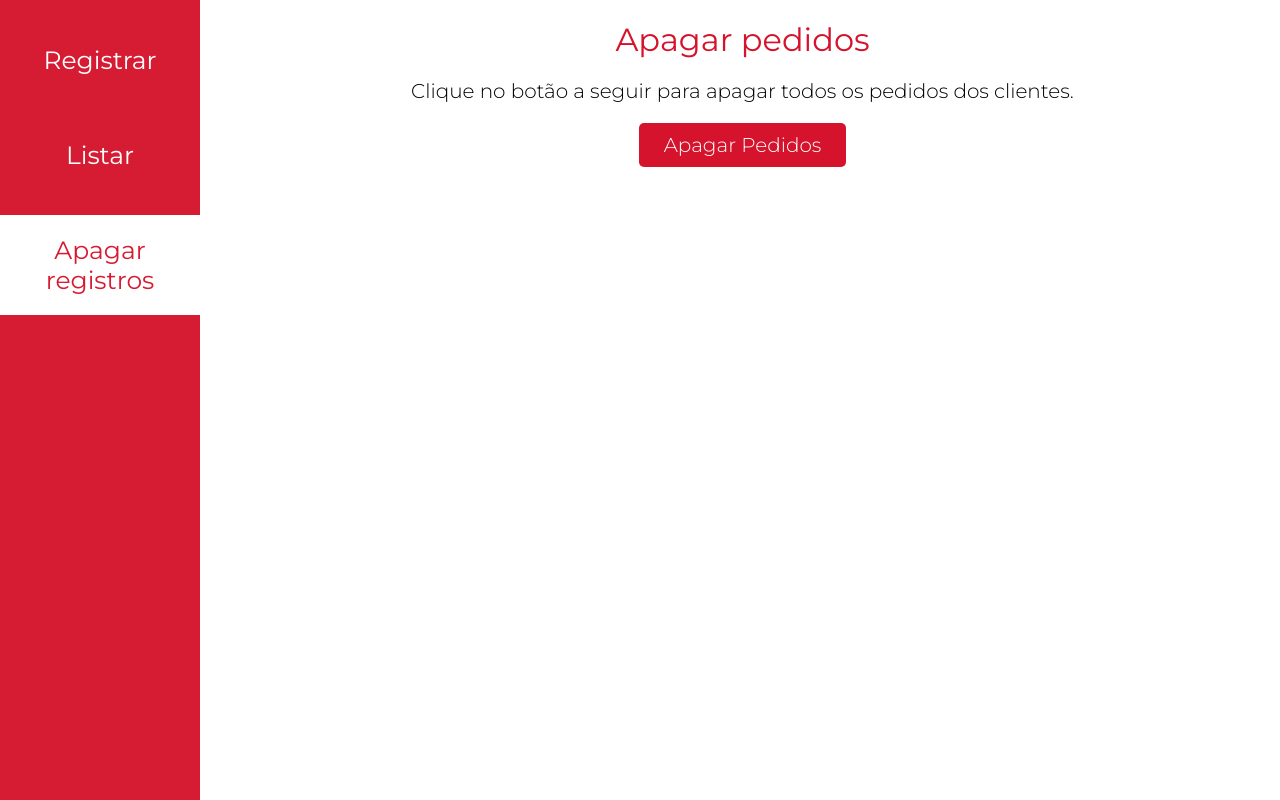
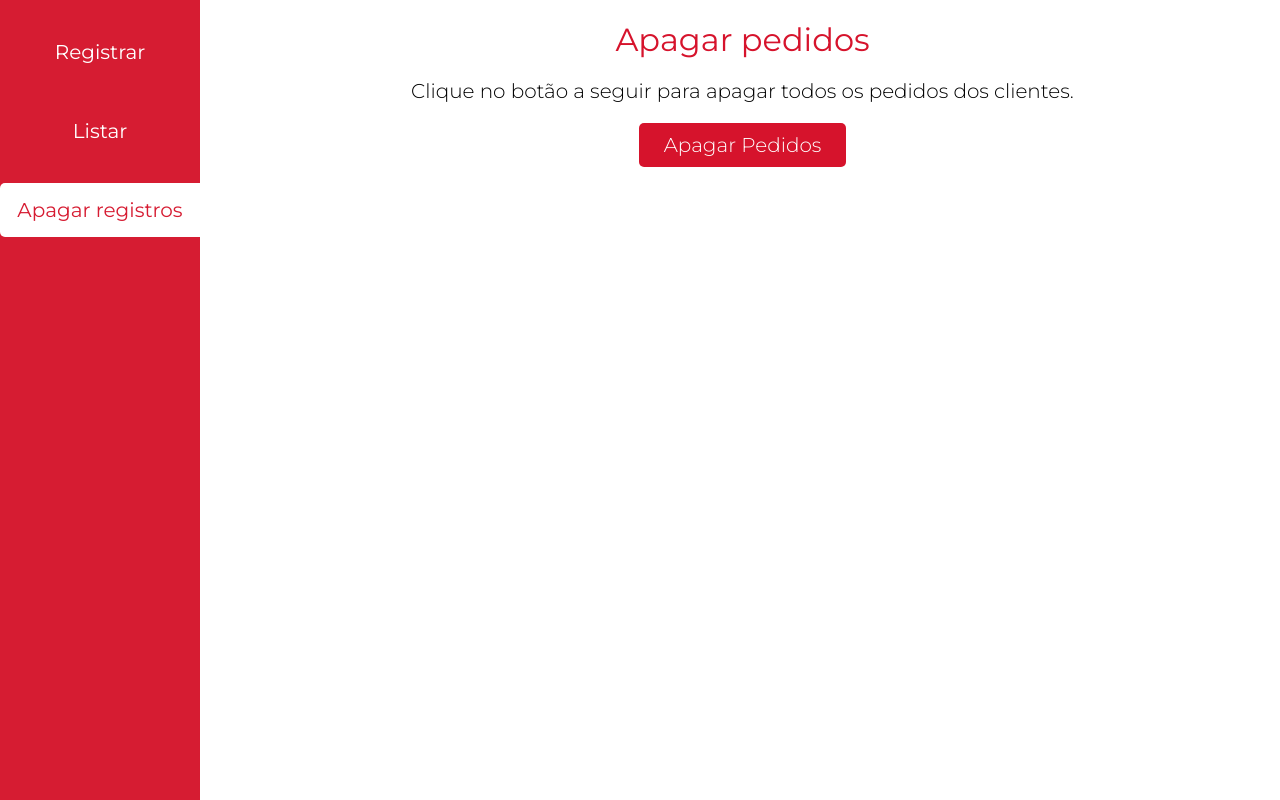
Before and after one commit to Braz99/gerenciador-de-pedidos, a React (Create React App) app: page /delete in a window 1280 px wide. Built offline with nearby package versions, Linux system fonts and the light colour scheme.

Commit message:
Estiliza o componente Navbar

```diff
--- a/src/components/Navbar.jsx
+++ b/src/components/Navbar.jsx
@@ -1,5 +1,5 @@
 import { Link, useLocation } from "react-router-dom";
-import "../styles/navbar_s.css";
+import "../styles/components/navbar-s.css";
 
 function Navbar() {
   const location = useLocation();
@@ -7,18 +7,15 @@ function Navbar() {
   const url = location.pathname.replace("/", "");
 
   return (
-    <nav id="navbar">
-      <ul id="menu">
-        <li className={`item_menu ${url === "" ? "active" : ""}`} id="register">
+    <nav className="navbar">
+      <ul className="menu">
+        <li className={url === "" ? "active" : "item-menu "}>
           <Link to="/">Registrar</Link>
         </li>
-        <li className={`item_menu ${url === "list" ? "active" : ""}`} id="list">
+        <li className={url === "list" ? "active " : "item-menu "}>
           <Link to="/list">Listar</Link>
         </li>
-        <li
-          className={`item_menu ${url === "delete" ? "active" : ""}`}
-          id="delete"
-        >
+        <li className={url === "delete" ? "active" : "item-menu"}>
           <Link to="/delete">Apagar registros</Link>
         </li>
       </ul>
--- a/src/styles/navbar_s.css
+++ b/src/styles/components/navbar-s.css
@@ -1,4 +1,4 @@
-#navbar {
+.navbar {
   display: inline-block;
   background-color: #d61c32;
   width: 200px;
@@ -6,20 +6,24 @@
   position: fixed;
 }
 
-.item_menu {
+.item-menu,
+.active {
   margin-top: 25px;
   list-style: none;
-  padding: 20px;
+  padding: 15px;
   text-align: center;
 }
 
-.item_menu a {
+.item-menu a,
+.active a {
+  font-size: 20px;
   color: #fff;
-  font-size: 25px;
+  font-weight: 400;
 }
 
 .active {
   background-color: #fff;
+  border-radius: 5px 0px 0px 5px;
 }
 
 .active a {
@@ -27,11 +31,7 @@
 }
 
 @media (max-width: 760px) {
-  #navbar {
+  .navbar {
     width: 150px;
   }
-
-  .item_menu a {
-    font-size: 20px;
-  }
 }
```
